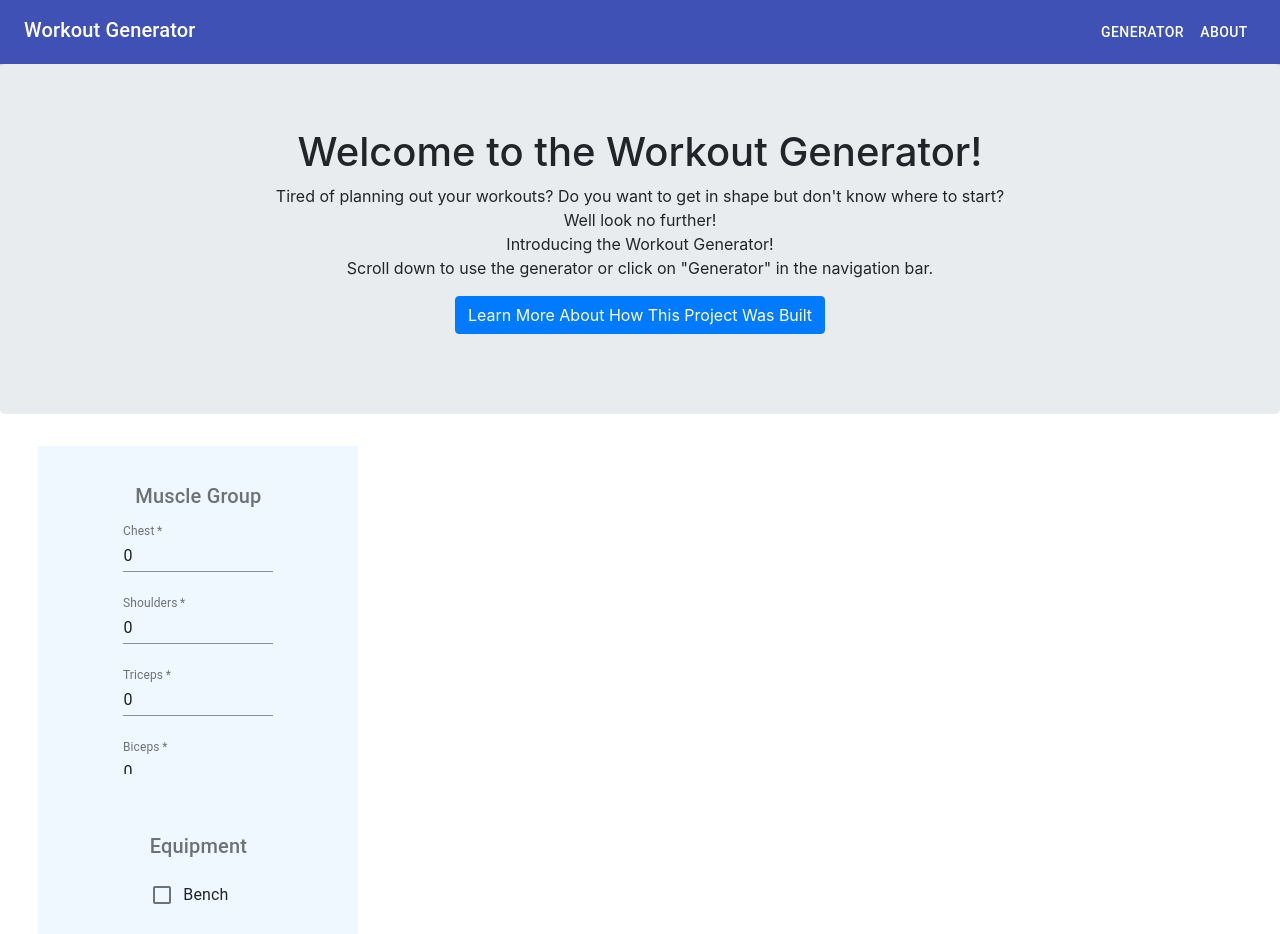
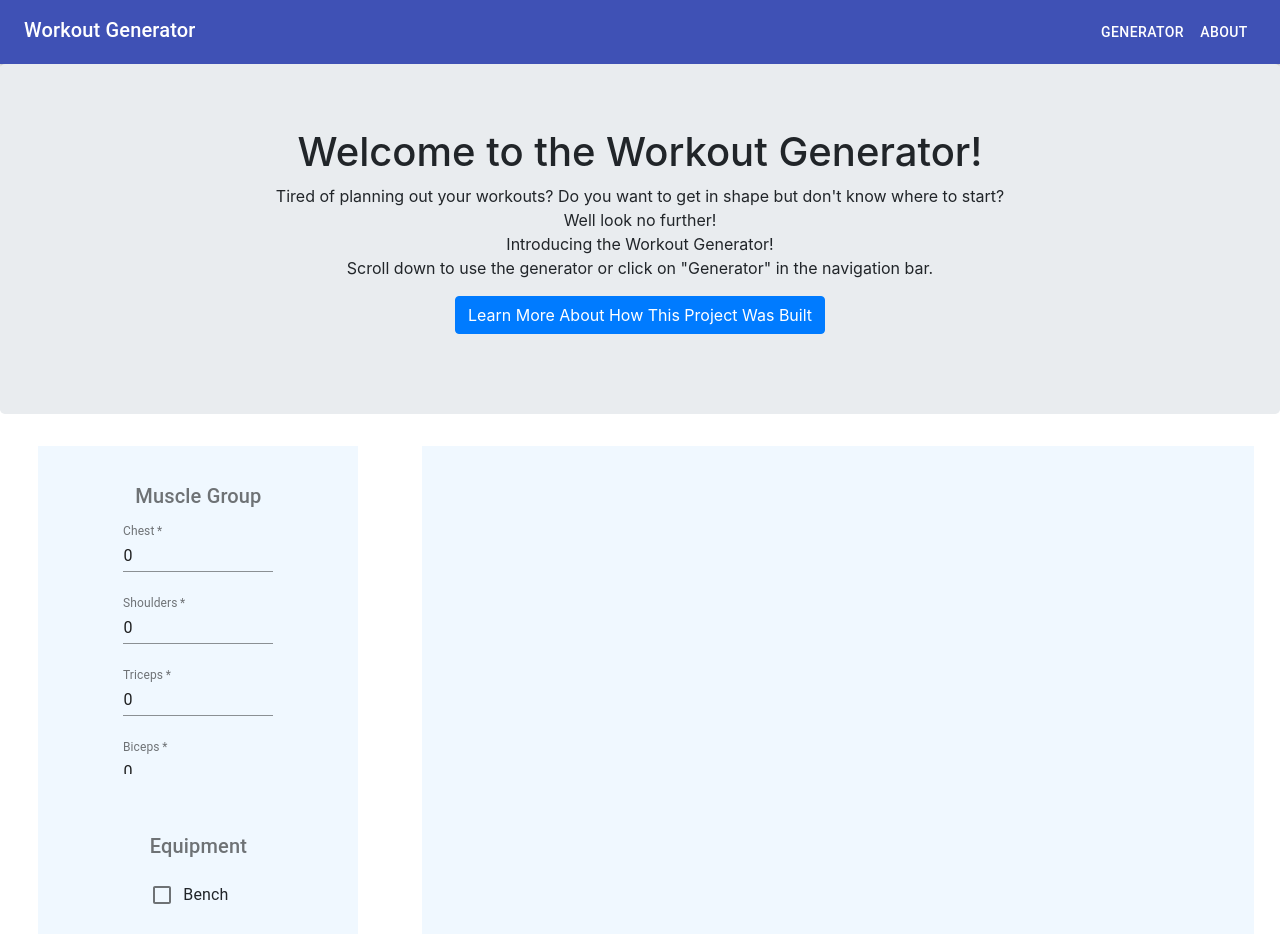
Before and after one commit to navey/WorkoutGenerator, a React (Create React App) app in the folder frontend/: page / in a window 1280 px wide. Shown: the top 934 px of the page. Built offline with nearby package versions, Linux system fonts and the light colour scheme.

Commit message:
Created new route in REST API to search for exercises given a muscle group. Implemented temporary generating function that displays all exercises given the selected muscles.

```diff
--- a/frontend/package.json
+++ b/frontend/package.json
@@ -9,6 +9,7 @@
     "@testing-library/jest-dom": "^4.2.4",
     "@testing-library/react": "^9.5.0",
     "@testing-library/user-event": "^7.2.1",
+    "axios": "^0.19.2",
     "bootstrap": "^4.5.0",
     "material-ui-icons": "^1.0.0-beta.36",
     "react": "^16.13.1",
--- a/frontend/src/components/Generator.js
+++ b/frontend/src/components/Generator.js
@@ -1,4 +1,5 @@
 import React from 'react';
+import axios from 'axios';
 
 import { FormControl, FormLabel, FormGroup, FormControlLabel, Checkbox, Button, TextField} from '@material-ui/core';
 
@@ -20,10 +21,11 @@ export default class Generator extends React.Component {
                 Bench : false,
                 Barbell : false,
                 Dumbbell: false,
-            }
+            },
         }
         this.updateMuscleState = this.updateMuscleState.bind(this);
         this.updateEquipmentState = this.updateEquipmentState.bind(this);
+        this.queryResults = this.queryResults.bind(this);
     }
 
     updateMuscleState(event){
@@ -36,6 +38,34 @@ export default class Generator extends React.Component {
         var equipment = {...this.state.equipment}
         equipment[event.target.name] = !equipment[event.target.name];
         this.setState({equipment})
+    }
+
+    queryResults(){
+        let axiosGET = []; // hold all GET requests
+        let htmlResults = "<h1> No exercises found. </h1>"; // default text for generator
+        // iterate through all states to check is any muscle was selected
+        // if so, add a GET request
+        for(let muscle in this.state.muscles){
+            if (this.state.muscles[muscle] > 0){
+                console.log(`/api/exercise/search?muscleGroup=${muscle}`); // console log for debugging
+                axiosGET.push(axios.get(`/api/exercise/search?muscleGroup=${muscle}`)); // add new GET request to my REST API
+            }
+        }
+        // perform all GET requests for the selected muscles
+        // then, display all exercises
+        axios.all(axiosGET)
+        .then(response => {
+            // iterate through all responses
+            for(let i = 0; i < response.length; i++){
+                if(i === 0) htmlResults = ""; // remove default message if at least one exercise exists
+                // iterate through all exercises given from the response
+                for(let j = 0; j < response[i].data.length; j++){
+                    htmlResults += `<h1> ${response[i].data[j]['exercise_name']} </h1> <br/>`;
+                }
+            }
+            document.getElementById('muscle-generate').innerHTML = htmlResults;
+        })
+        .catch(error => console.log(error));
     }
 
     render(){
@@ -75,8 +105,11 @@ export default class Generator extends React.Component {
                             </div>
                         </FormGroup>
 
-                        <Button variant="contained" color="primary">Generate</Button>
+                        <Button variant="contained" color="primary" onClick={this.queryResults}>Generate</Button>
                     </FormControl>
+                </div>
+                <div className='generator-results'>
+                    <p id="muscle-generate"></p>
                 </div>
             </div>
         );
--- a/frontend/src/generatorStyle.css
+++ b/frontend/src/generatorStyle.css
@@ -1,5 +1,7 @@
 .generator-section{
     width: 100%;
+    margin-bottom: 5%;
+    overflow: auto;
 }
 
 .filter-bar{
@@ -7,6 +9,18 @@
     align-items: center;
     margin-left: 3%;
     padding: 3%;
+    height: 725px;
+    float: left;
+    background-color: aliceblue;
+}
+
+.generator-results{
+    width : 65%;
+    padding: 3%;
+    height: 725px;
+    margin-left: 5%;
+    float: left;
+    overflow-y: auto;
     background-color: aliceblue;
 }
 
@@ -38,6 +52,7 @@
     margin-bottom: 5%;
     background-color: aliceblue;
     align-content: center;
+    clear: both;
     padding: 3%;
 }
 
```
Also changed, not shown: 2 other files (tests, documents, lock files or other folders).
